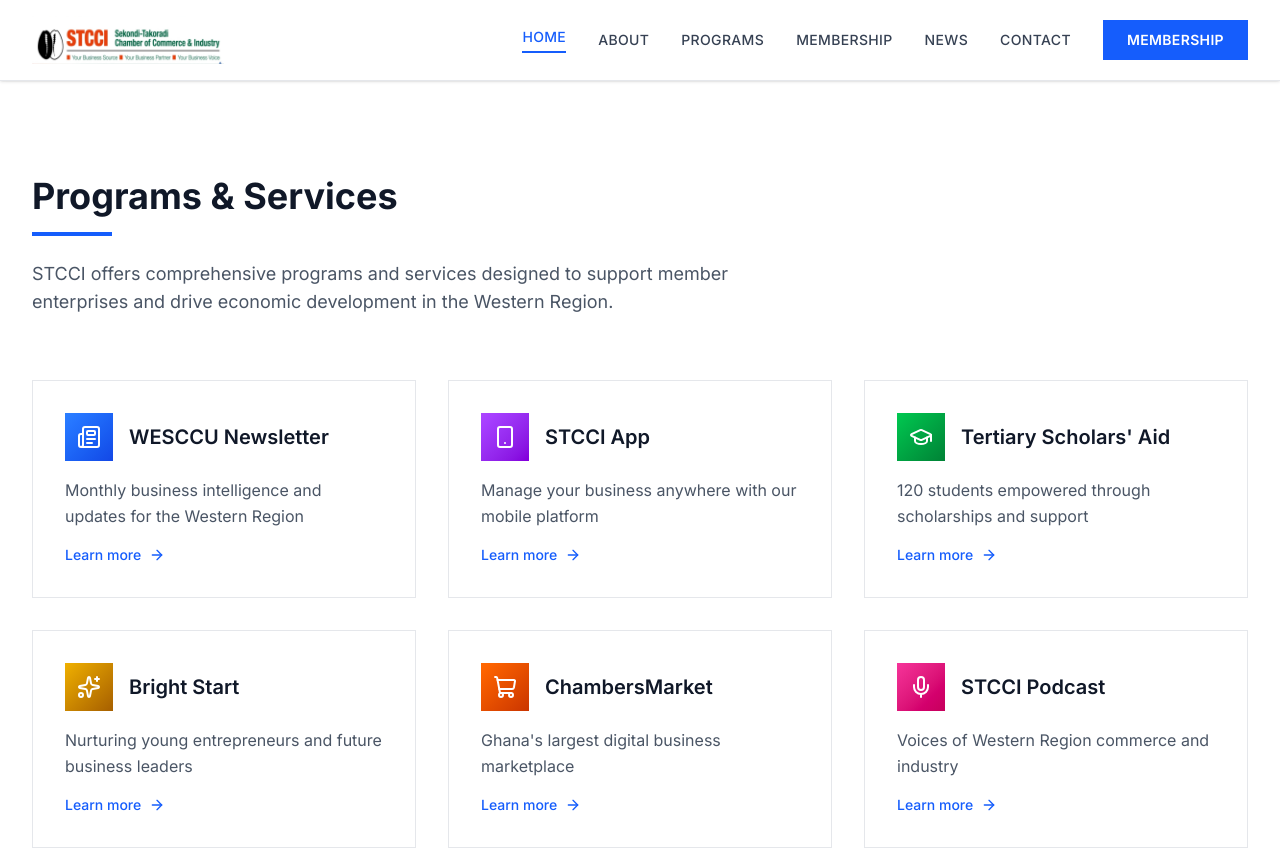
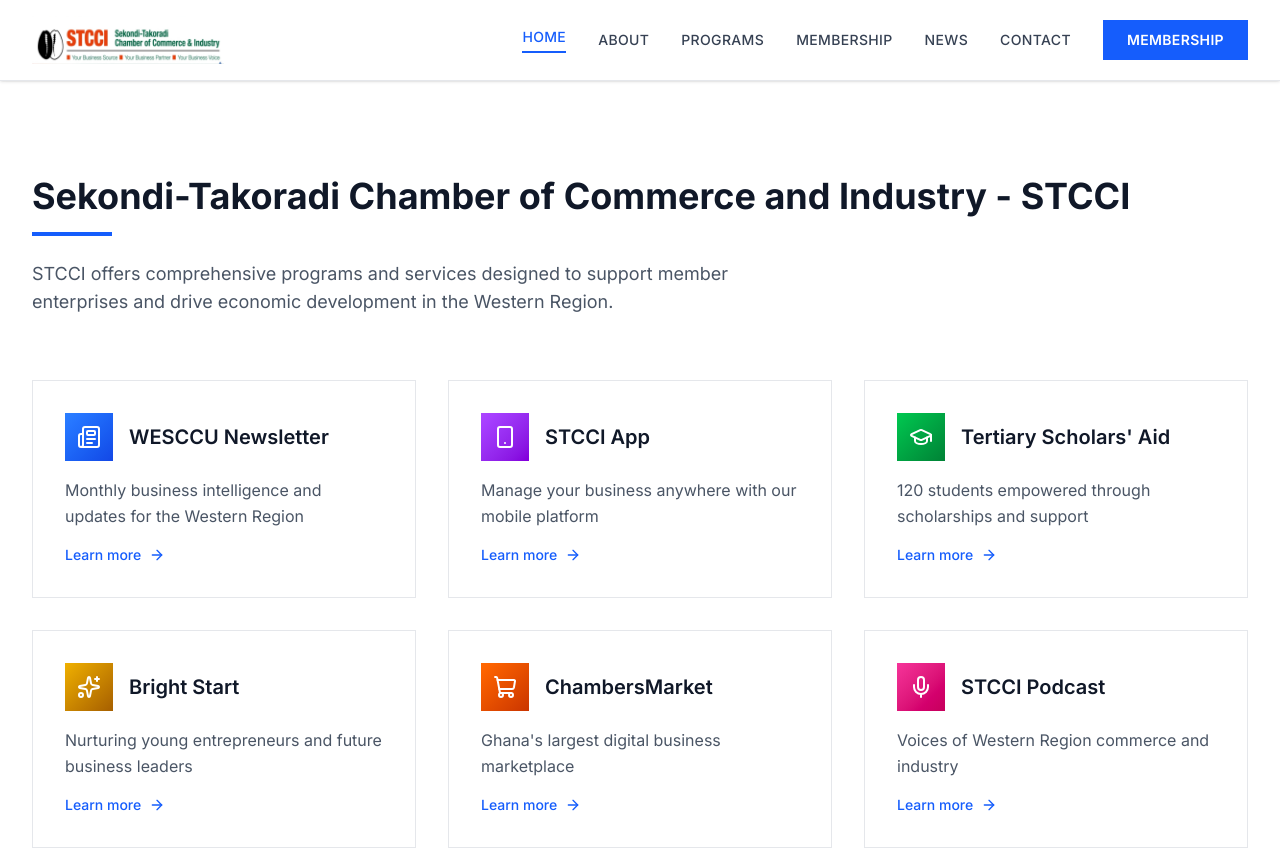
Before and after one commit to ikaydreams-dev/Chamber, a Next.js app: page / in a window 1280 px wide. Shown: the top 849 px of the page. Built offline with nearby package versions, Linux system fonts and the light colour scheme.

Commit message:
Update heading from 'Programs & Services' to full STCCI name

```diff
--- a/app/page.tsx
+++ b/app/page.tsx
@@ -121,7 +121,7 @@
         <div className="max-w-7xl mx-auto px-4 sm:px-6 lg:px-8">
           <div className="mb-16">
             <h2 className="text-3xl sm:text-4xl font-bold text-gray-900 dark:text-white mb-4">
-              Programs & Services
+              Sekondi-Takoradi Chamber of Commerce and Industry - STCCI
             </h2>
             <div className="w-20 h-1 bg-blue-600"></div>
             <p className="text-lg text-gray-600 dark:text-gray-400 max-w-3xl mt-6">
```
